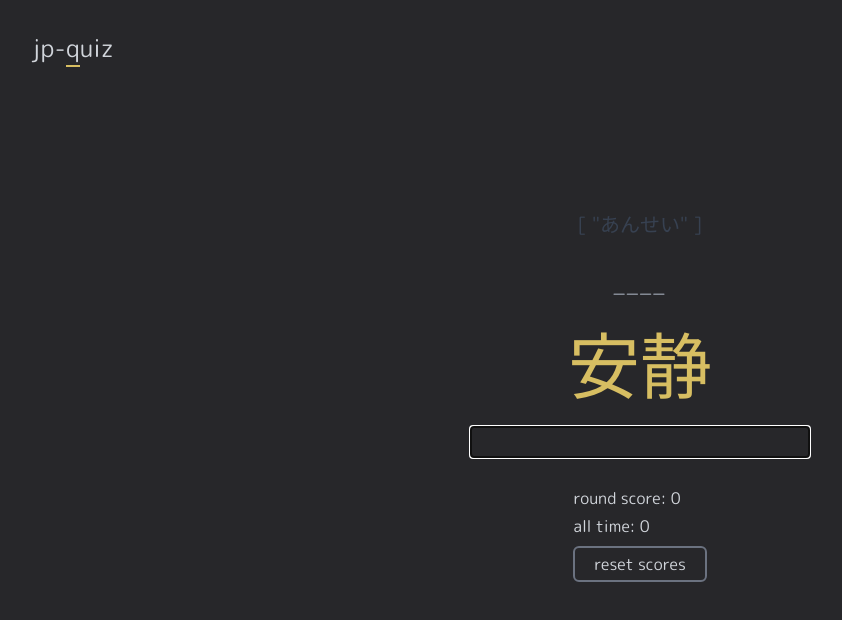
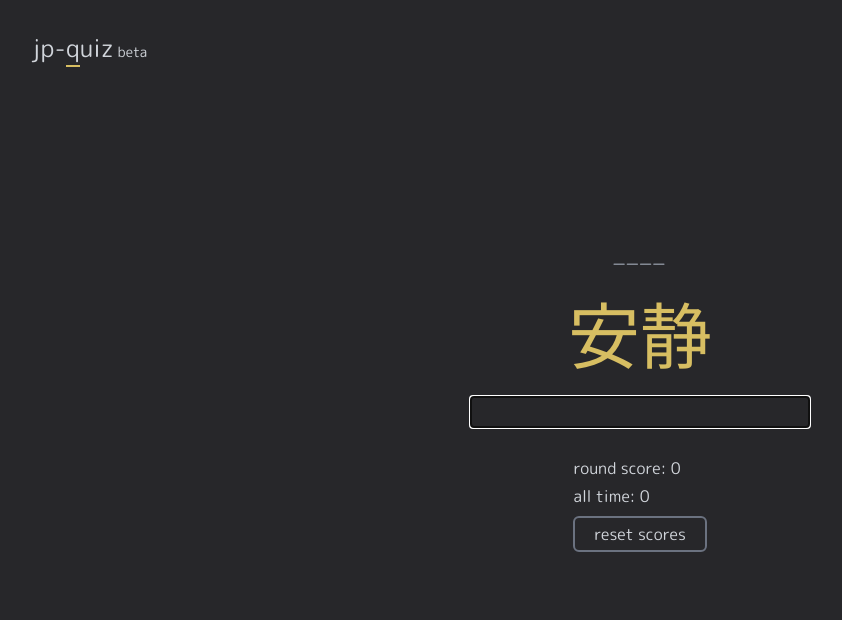
Before and after one commit to cyan1x/jp-quiz-web, a Vue app: page / in a window 1280 px wide. Shown: the top 620 px of the page, without its empty margins (0-842 px from the left). Built offline with nearby package versions, Linux system fonts and the light colour scheme.

Commit message:
Add "beta" to logo

```diff
--- a/src/App.vue
+++ b/src/App.vue
@@ -169,6 +169,7 @@ newQuestion()
           <span class="">jp-</span>
           <span class="border-b-2 border-[color:var(--accent-color)]">q</span>
           <span class="">uiz</span>
+          <span class="text-xs md:text-sm m-1">beta</span>
         </h1>
       </div>
 
@@ -176,9 +177,9 @@ newQuestion()
         class="flex lg:w-7/12 p-6 flex-col justify-center items-center flex-wrap"
       >
         <!-- Answer to current question -->
-        <h1 class="text-gray-700 p-4 text-xl">
+        <!-- <h1 class="text-gray-700 p-4 text-xl">
           {{ questions.currentQuestion.answer }}
-        </h1>
+        </h1> -->
 
         <!-- Hint for current question -->
         <h3 class="tracking-widest text-gray-400 p-4 text-xl">
```
